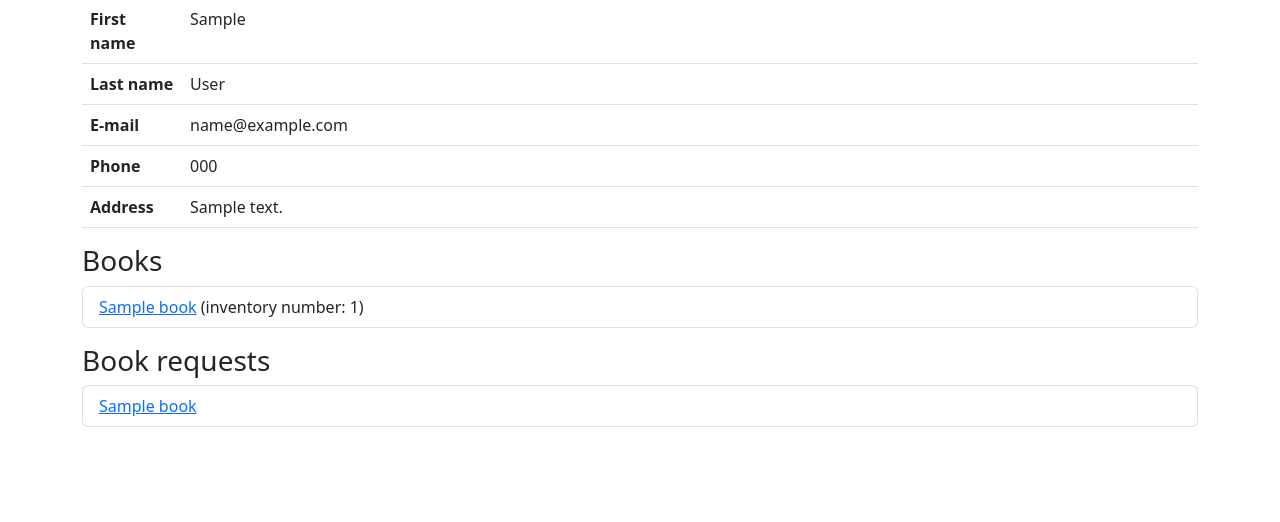
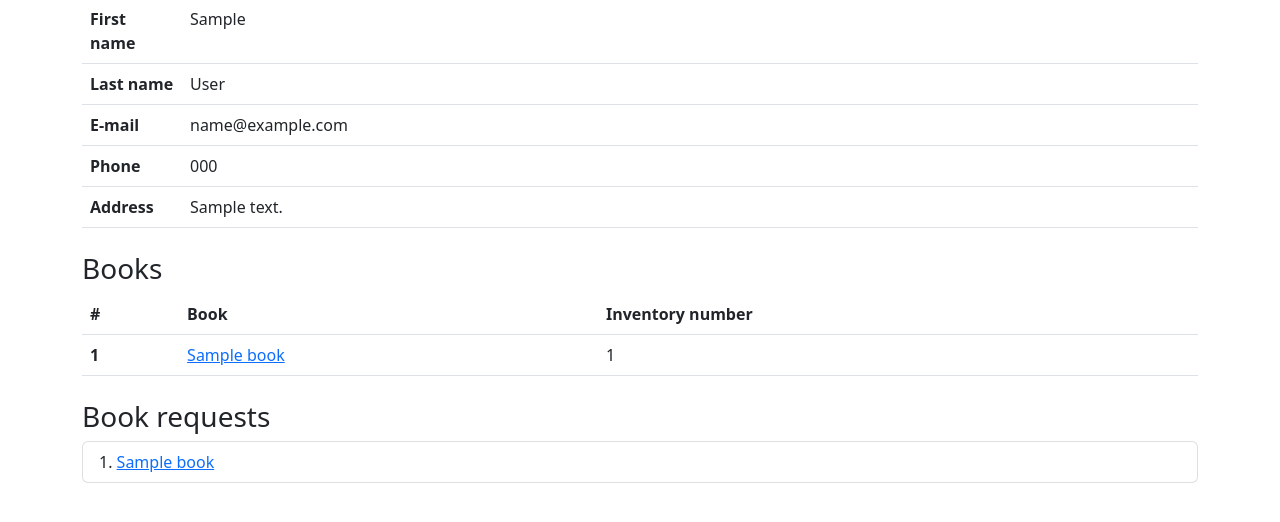
Before and after one commit to Walter-Kovacs/otus_library-django, a Django app: template library/users/templates/reader/detail.html in a window 1280 px wide. Shown: the part 121-643 px from the top of the page. Run offline with Django 4.2, Linux system fonts and the light colour scheme; the template is opened without the code that fills it: most values are stand-ins (such as "Sample title", 1, 10 or a date in 2020); some libraries are stand-ins or nearby versions.

Commit message:
Update reader templates.

```diff
--- a/library/users/templates/reader/detail.html
+++ b/library/users/templates/reader/detail.html
@@ -32,22 +32,33 @@
         </tbody>
     </table>
 
-    <div class="h3 mt-3">Books</div>
-    <ul class="list-group">
-        {% for copy in reader.bookcopy_set.all %}
-            <li class="list-group-item">
-                <a href="{% url 'book-details' pk=copy.book.pk %}">{{ copy.book.title }}</a>
-                (inventory number: {{ copy.inventory_number }})
-            </li>
+    <div class="h3 mt-4">Books</div>
+    <table class="table">
+      <thead>
+        <tr>
+          <th scope="col">#</th>
+          <th scope="col">Book</th>
+          <th scope="col">Inventory number</th>
+        </tr>
+      </thead>
+      <tbody>
+        {% for copy in user.reader.bookcopy_set.all %}
+        <tr>
+          <th scope="row">{{ forloop.counter }}</th>
+          <td><a href="{% url 'book-details' pk=copy.book.pk %}">{{ copy.book.title }}</a></td>
+          <td>{{ copy.inventory_number }}</td>
+        </tr>
         {% endfor %}
-    </ul>
-    <div class="h3 mt-3">Book requests</div>
-    <ul class="list-group">
-        {% for request in reader.bookrequest_set.all %}
+      </tbody>
+    </table>
+
+    <div class="h3 mt-4">Book requests</div>
+    <ol class="list-group list-group-numbered">
+        {% for request in user.reader.bookrequest_set.all %}
             <li class="list-group-item">
                 <a href="{% url 'book-details' pk=request.book.pk %}">{{ request.book.title }}</a>
             </li>
         {% endfor %}
-    </ul>
+    </ol>
 {% endwith %}
 {% endblock %}
```
Also changed, not shown: library/users/templates/reader/profile.html (+21 -10 lines).
